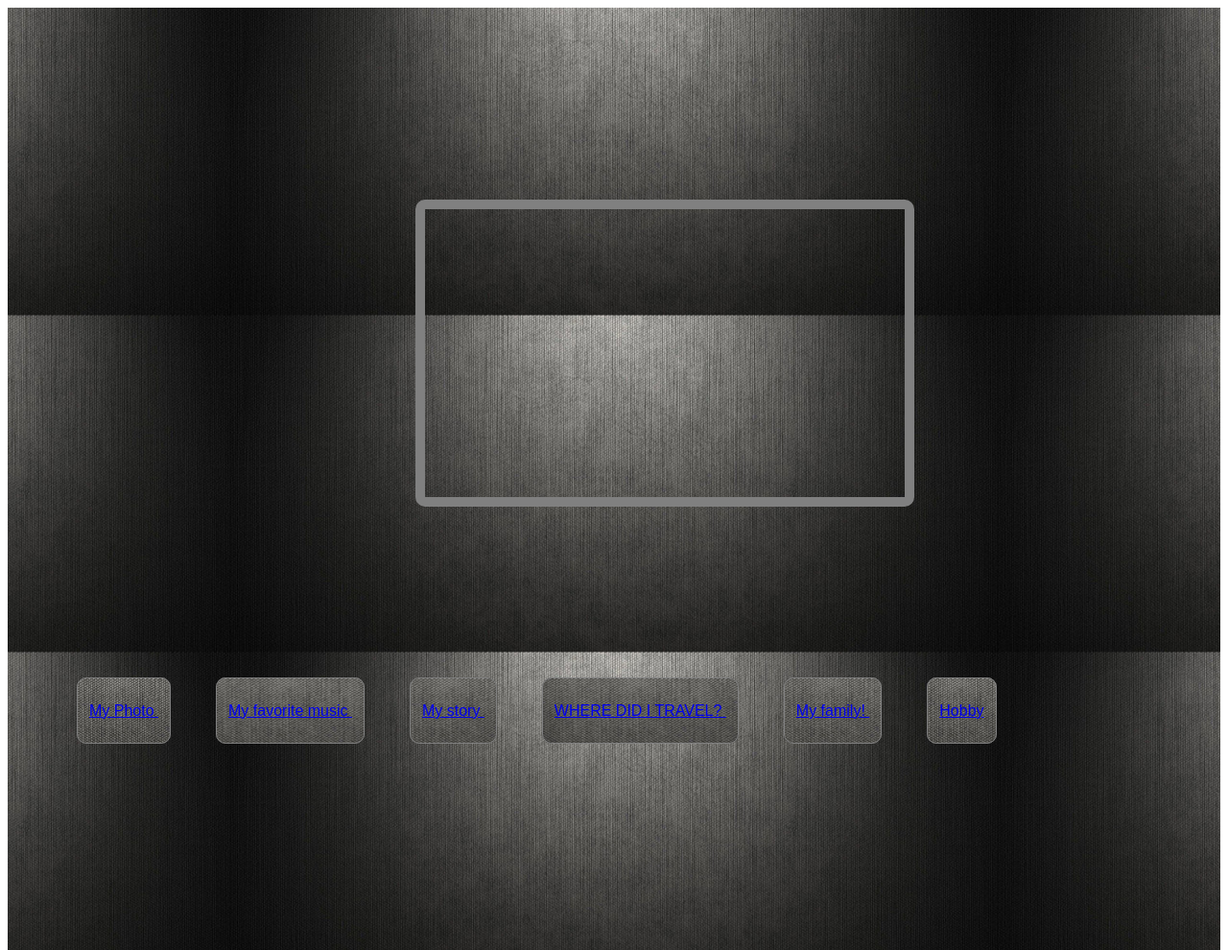
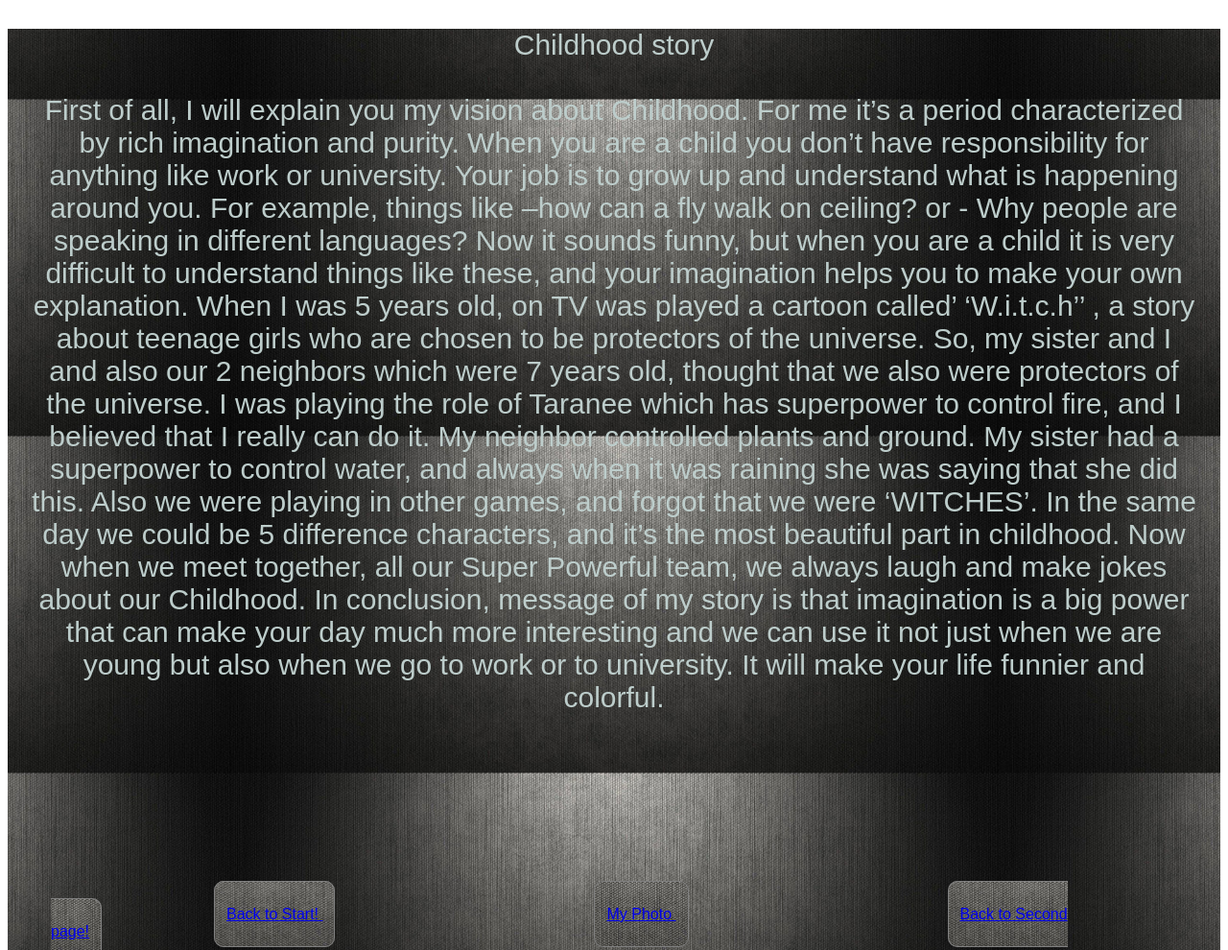
Before and after one commit to Ciuprin/ciuprin.github.io, a plain HTML site: page story.html in a window 1280 px wide. Shown: the top 990 px of the page at 96% size. Drawn offline with Linux system fonts and the light colour scheme.

Commit message:
Add files via upload

```diff
--- a/story.html
+++ b/story.html
@@ -13,45 +13,35 @@
 <body>
   <div class="content1">
 
-   <div class="box">
-    <h2 >
+   <div class="text">
+<p>
+                   Childhood story
+<br> <br>
+		First of all, I will explain you my vision about Childhood.
+      For me it’s a period characterized by rich imagination and purity. When you are a child you don’t have responsibility for anything like work or university. Your job is to grow up and understand what is happening around you. For example, things like –how can a fly walk on ceiling? or - Why people are speaking in different languages? Now it sounds funny, but when you are a child it is very difficult to understand things like these, and your imagination helps you to make your own explanation.
+    When I was 5 years old, on TV was played a cartoon called’ ‘W.i.t.c.h’’ , a story  about teenage girls who are chosen to be protectors of the universe. So, my sister and I and also our 2 neighbors which were 7 years old, thought that we also were protectors of the universe. I was playing the role of Taranee which has superpower to control fire, and I believed that I really can do it. My neighbor controlled plants and ground. My sister had a superpower to control water, and always when it was raining she was saying that she did this.
+Also we were playing in other games, and forgot that we were ‘WITCHES’. In the same day we could be 5 difference characters, and it’s the most beautiful part in childhood.
+ Now when we meet together, all our Super Powerful team, we always laugh and make jokes about our Childhood.
+In conclusion, message of my story is that imagination is a big power that can make your day much more interesting and we can use it not just when we are young but also when we go to work or to university. It will make your life funnier and colorful.
+</p>
 
-
-	</h2>
 	</div>
-
-	<br>
-
-
 
 
 	<div class="footer">
 
-	<div class="button1">
-
-	 <a href="photo.html"> My Photo </a>
-	 </div>
-<div class="button1">
-	 <a href="music.html"> My favorite music </a>
+	<div class="button3">
+	 <a href="index.html"> Back to Start! </a>
 	 </div>
 
-
-<div class="button1">
-	 <a href="story.html"> My story </a>
+	<div class="button3">
+	  	 <a href="photo.html"> My Photo </a>
 	 </div>
 
-<div class="button1">
-	 <a href="movies.html"> WHERE DID I TRAVEL?  </a>
+<div class="button3">
+	 <a href="about.html"> Back to Second page! </a>
 	 </div>
 
-<div class="button1">
-	 <a href="family.html"> My family! </a>
-	 </div>
-
-
-<div class="button1">
-	 <a href="hobby.html"> Hobby </a>
-	 </div>
 
 
    </div>
--- a/style.css
+++ b/style.css
@@ -130,6 +130,26 @@ h2 {
 
 }
 
+
+.button3 {
+
+
+	margin-top: 100px;
+	margin-left: 170px;
+    margin-right: 100px;
+    border: 1px solid gray;
+	border-radius: 10px;
+
+    padding: 25px 12px;
+    text-align: center;
+    display: inline;
+    font-size: 16px;
+	font-family: Arial;
+	background-image: URL("e6.jpg");
+	background-position: center;
+
+}
+
 .img{
 	margin: 30px;
 	margin-bottom: 40px;
@@ -141,3 +161,11 @@ h2 {
 	margin: 20px;
 
 }
+
+
+.text {
+	font-family:  Arial, Helvetica, sans-serif;
+      color: rgb(189, 205, 203);
+	  text-align:center;
+	  font-size: 30px ;
+}
```
Also changed, not shown: about.html (+3 -6 lines), index.html (+2 -4 lines), photo.html (+2 -13 lines).
